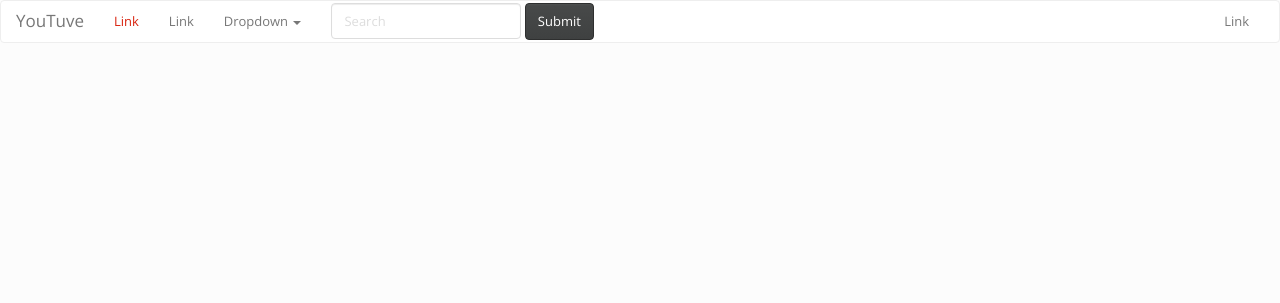
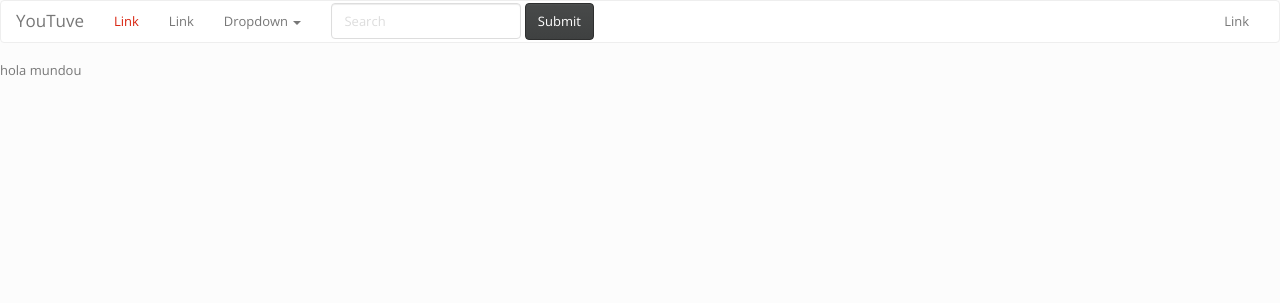
Before and after one commit to tecnojamn/YouTuve, a CodeIgniter app: page /YouTuve/ in a window 1280 px wide. Shown: the top 303 px of the page. Run offline with CodeIgniter, Linux system fonts and the light colour scheme.

Commit message:
home prueba

```diff
--- a/application/views/homePage.php
+++ b/application/views/homePage.php
@@ -10,6 +10,7 @@ defined('BASEPATH') OR exit('No direct script access allowed');
 
     <body>
         <?php $this->view('header_default');//se agrega el header ala estructura ?>
+        <p>hola mundou</p>
         <div style="position: fixed;bottom: 0;background: #f8f8f8;height:40px; width:100%;"></div>
     </body>
 </html>
```
